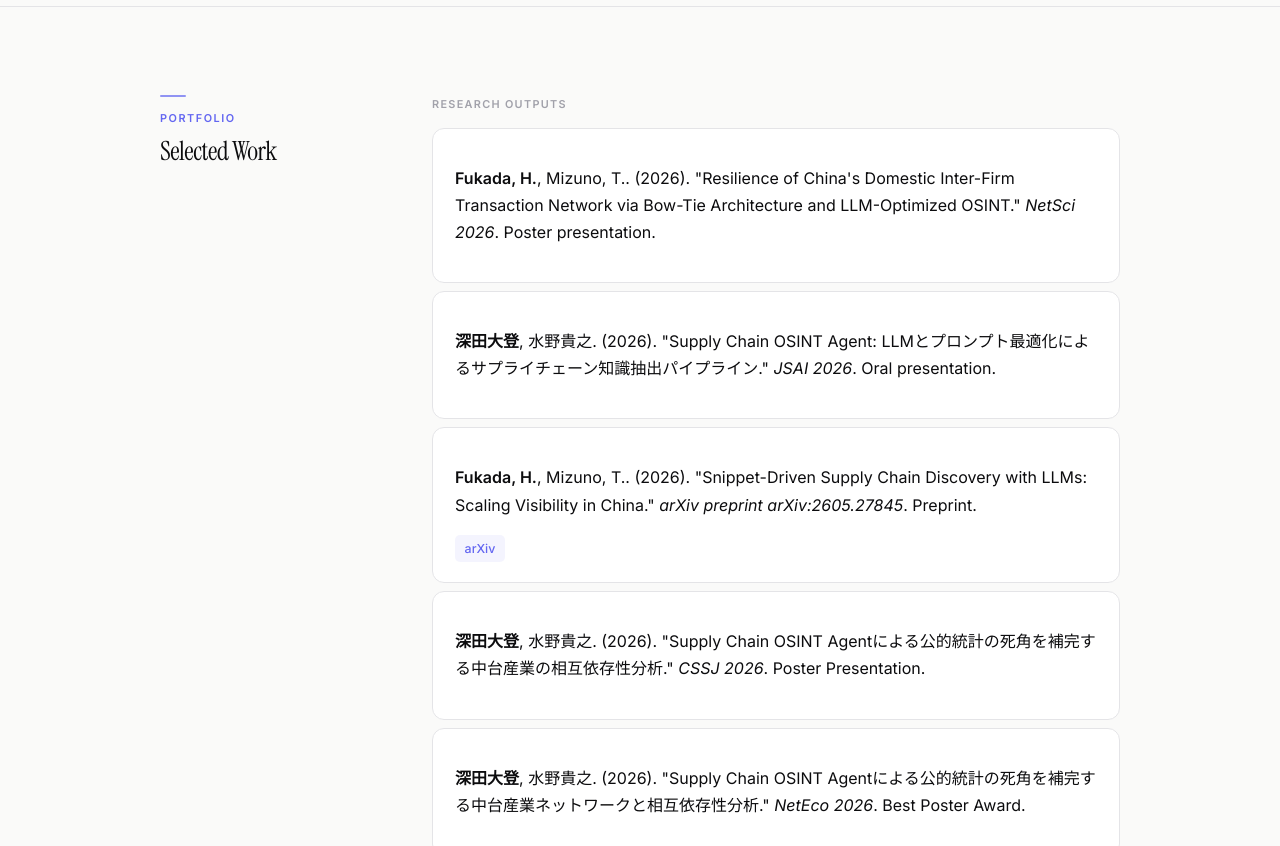
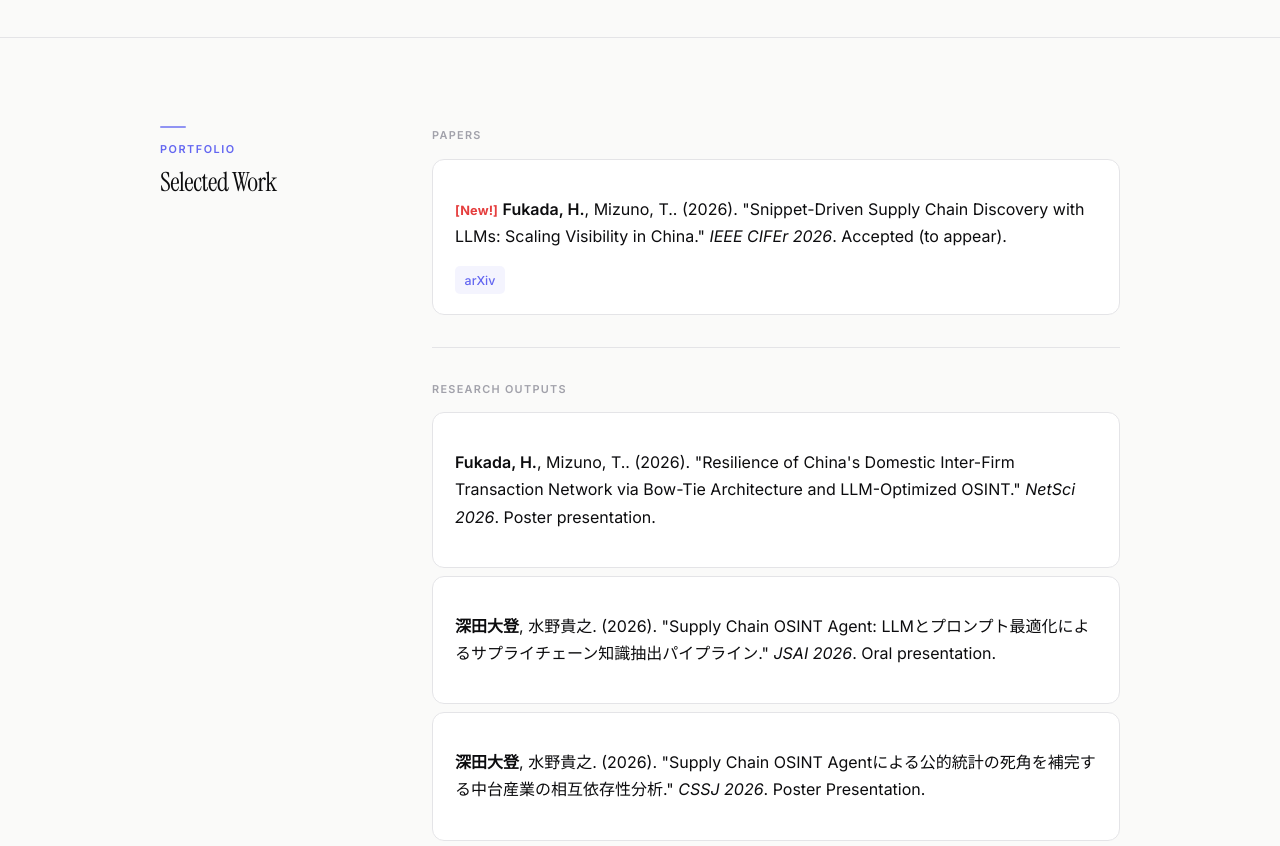
Before and after one commit to Cabocha-hlw/hirotofukada.github.io, a plain HTML site: page index.html in a window 1280 px wide. Shown: the part 780-1626 px from the top of the page. Drawn offline with Linux system fonts and the light colour scheme.

Commit message:
CIFErの業績を更新

```diff
--- a/data/profile.json
+++ b/data/profile.json
@@ -5,8 +5,8 @@
   "callout": "Call me Hugh!",
   "callout_ja": "",
   "tagline_ja": "データサイエンティスト / プロダクトマネージャー / 博士課程学生",
-  "about": "I work across industry and academia as a Data Scientist, Product Manager, and Research Assistant. My work spans the design of data products and analytical solutions in practice, as well as research on LLMs, network science, and supply-chain systems. My core strength lies in structuring ambiguous real-world problems into rigorous analytical frameworks, and turning them into actionable strategies, decision-support systems, and research outputs.",
-  "about_ja": "データサイエンティスト、プロダクトマネージャー、リサーチアシスタントとして産業と学術の双方で活動しています。データプロダクトや分析ソリューションの設計から、LLM・ネットワーク科学・サプライチェーンシステムの研究まで幅広く取り組んでいます。曖昧な現実の問題を厳密な分析フレームワークへと構造化し、実行可能な戦略・意思決定支援システム・研究成果へと転換することが強みです。",
+  "about": "I work across industry and academia as a Data Scientist, Product Manager, and Research Assistant. My work spans the design of data products and analytical solutions in practice, as well as research on LLMs, network science, and supply-chain systems. In particular, my research focuses on improving the visibility of global supply chains and assessing their risks. My core strength lies in structuring ambiguous real-world problems into rigorous analytical frameworks, and turning them into actionable strategies, decision-support systems, and research outputs.",
+  "about_ja": "データサイエンティスト、プロダクトマネージャー、リサーチアシスタントとして産業と学術の双方で活動しています。データプロダクトや分析ソリューションの設計から、LLM・ネットワーク科学・サプライチェーンシステムの研究まで取り組んでいます。特に、グローバルサプライチェーンの可視化とリスク評価を研究テーマとしています。曖昧な現実の問題を厳密な分析フレームワークへと構造化し、実行可能な戦略・意思決定支援システム・研究成果へと転換することが強みです。",
   "contacts": [
     {
       "label": "LinkedIn",
--- a/data/works.json
+++ b/data/works.json
@@ -63,15 +63,16 @@
     "links": []
   },
   {
-    "type": "research",
+    "type": "paper",
     "authors": ["Fukada, H.", "Mizuno, T."],
     "selfAuthors": ["Fukada, H."],
     "year": 2026,
-    "month": 5,
+    "month": 9,
     "title": "Snippet-Driven Supply Chain Discovery with LLMs: Scaling Visibility in China",
-    "venue": "arXiv preprint arXiv:2605.27845",
-    "status": "Preprint",
-    "added": "2026-06-09",
+    "venue": "IEEE CIFEr 2026",
+    "status": "Accepted (to appear)",
+    "status_ja": "採択・掲載予定",
+    "added": "2026-09-11",
     "links": [
       {
         "label": "arXiv",
--- a/index.html
+++ b/index.html
@@ -173,6 +173,10 @@
           </div>
           <div class="section-content">
             <div class="work-category">
+              <h3 data-i18n="workCategory.paper">Papers</h3>
+              <ul id="papers" class="work-list"></ul>
+            </div>
+            <div class="work-category">
               <h3 data-i18n="workCategory.research">Research Outputs</h3>
               <ul id="research-outputs" class="work-list"></ul>
             </div>
--- a/resume/build.mjs
+++ b/resume/build.mjs
@@ -121,7 +121,7 @@ function buildView(m, worksJson, today) {
 
   const worksExclude = m.works_exclude ?? [];
   const works_rows = worksJson
-    .filter((w) => w.type === 'research')
+    .filter((w) => w.type === 'paper' || w.type === 'research')
     .filter((w) => !worksExclude.some((x) => [w.venue, w.venue_ja].some((v) => v && v.includes(x))))
     .sort((a, b) => (b.year - a.year) || ((b.month ?? 0) - (a.month ?? 0)))
     .map((w) => ({
--- a/script.js
+++ b/script.js
@@ -23,6 +23,7 @@ const UI = {
       contact: "Contact",
     },
     workCategory: {
+      paper: "Papers",
       research: "Research Outputs",
       upcoming: "Upcoming Presentations",
       professional: "Professional Works",
@@ -52,6 +53,7 @@ const UI = {
       contact: "連絡先",
     },
     workCategory: {
+      paper: "論文",
       research: "研究成果",
       upcoming: "今後の発表",
       professional: "職務実績",
@@ -255,6 +257,12 @@ function renderAll(data) {
   document.getElementById("profile-about").textContent = t(profile, "about");
   document.getElementById("contact-list").innerHTML = renderContacts(profile.contacts);
 
+  document.getElementById("papers").innerHTML = sortWorksByDateDesc(
+    works.filter((item) => item.type === "paper")
+  )
+    .map(renderResearchItem)
+    .join("");
+
   document.getElementById("research-outputs").innerHTML = sortWorksByDateDesc(
     works.filter((item) => item.type === "research")
   )
```
